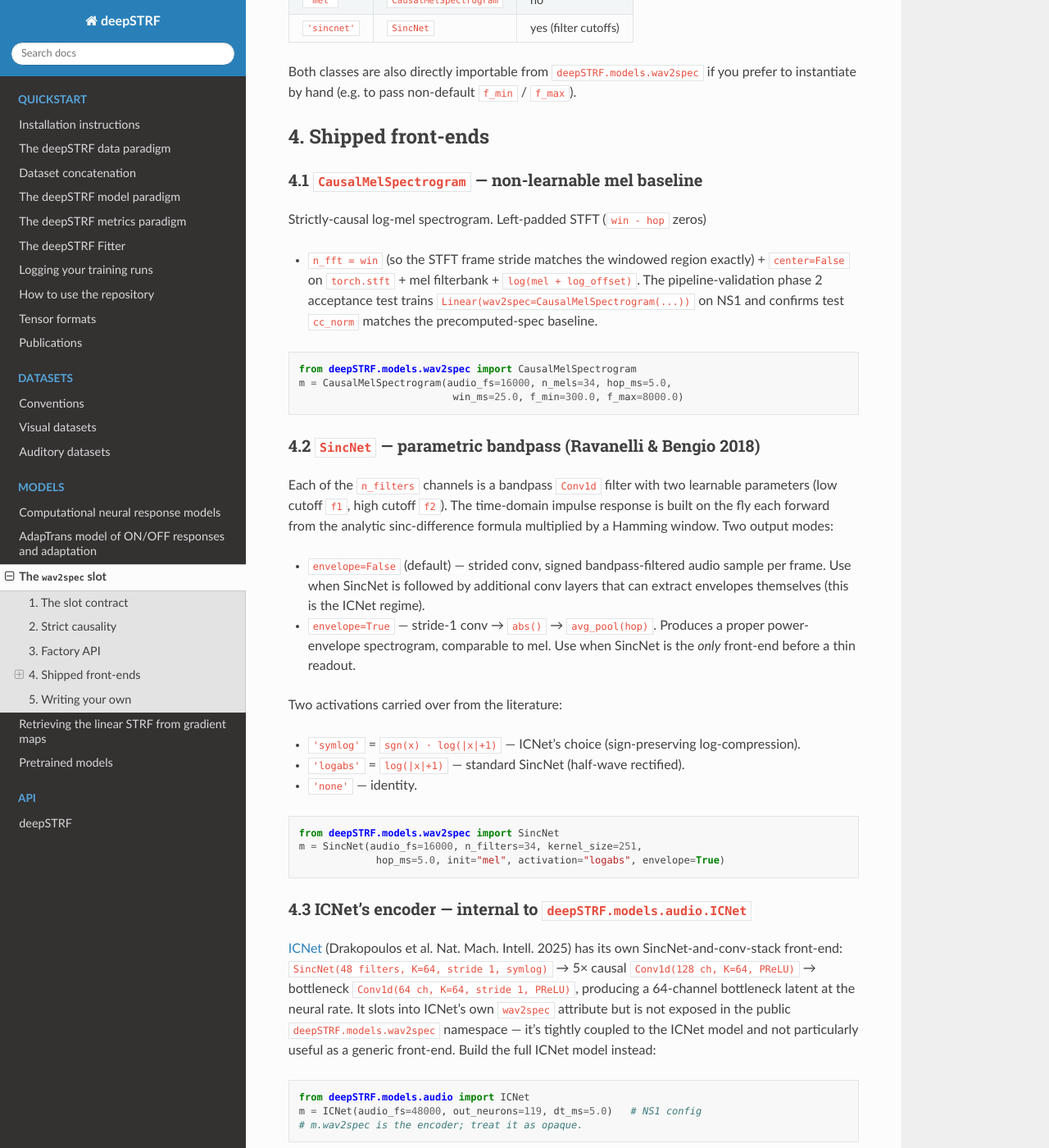
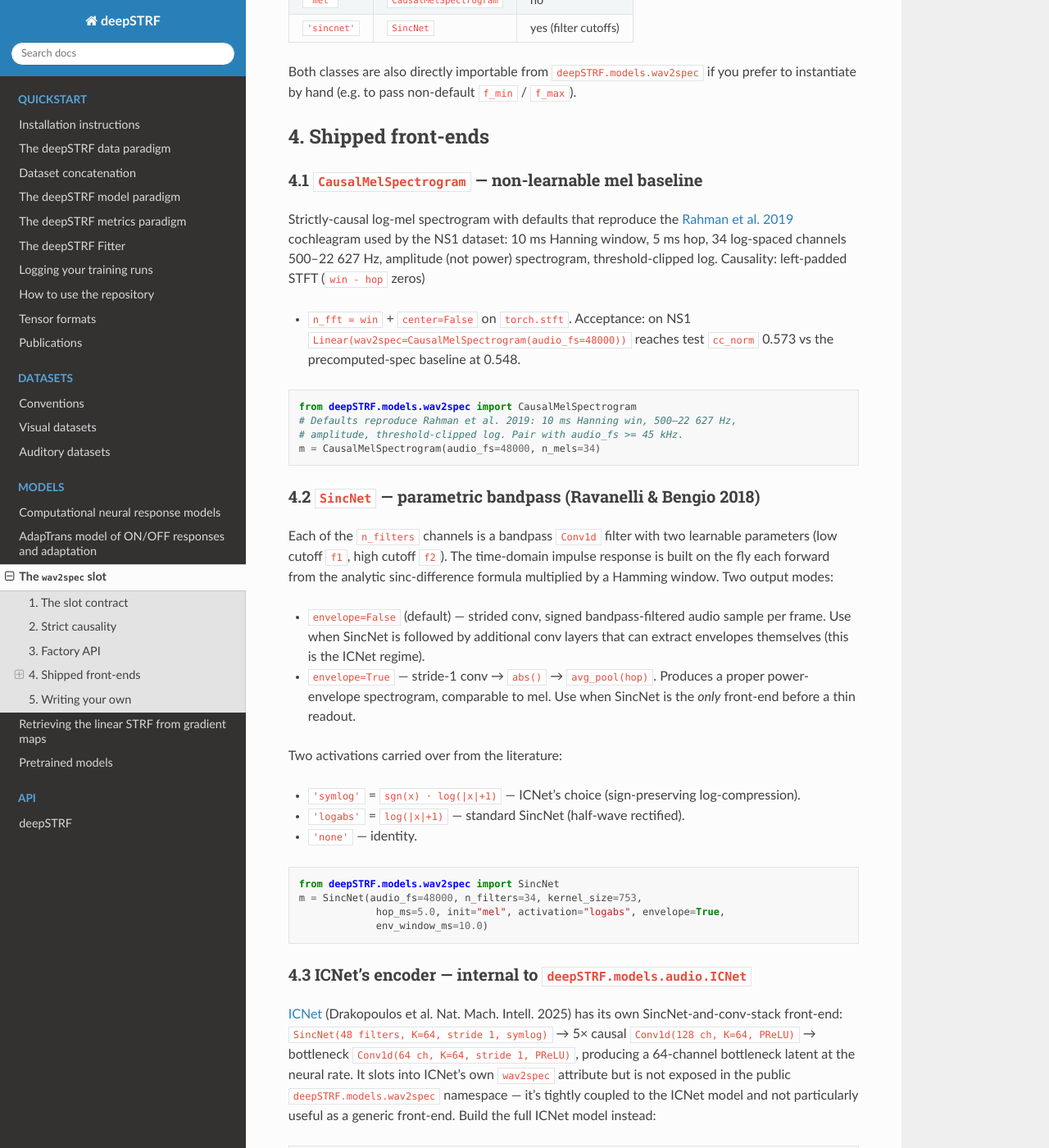
Before and after one commit to urancon/deepSTRF, a Sphinx documentation site: the page built from docs/_source/md/wav2spec.md, in a window 1280 px wide and 1400 px high, scrolled down 1539 px. Shown: the whole window at 82% size. Built offline with Sphinx 7.4.7 and the Read the Docs theme 3.1.0, drawn with Linux system fonts in a browser that asks for light colours; pages that are not in the unit, such as notebooks, are missing from menus.

Commit message:
docs: align notebook + wav2spec.md with corrected ICNet config
Notebook updates:
- intro reflects 48 kHz / 5 ms default (was 16 kHz)
- imports now include poisson_loss
- fit_and_report helper takes an optional ``loss_fn`` kwarg
- ICNet cell uses ``loss_fn=poisson_loss, lr=4e-4, max_epochs=100``
  (the paper's hyperparameters; the previous ``lr=1e-3, max_epochs=30,
  MSE loss`` config underfit at test cc_norm ≈ 0.03)
- new "What did SincNet learn?" cell — plots init vs trained cutoffs
  and reports the relative drift (typically < 1e-4)
- final results table updated to single-seed GPU numbers:
    spec baseline           0.548
    wav + Rahman causal mel 0.573
    wav + SincNet (env)     0.340
    wav + ICNet             0.659

wav2spec.md:
- CausalMelSpectrogram example now uses the Rahman defaults (audio_fs=48k,
  no need to override f_min/f_max/win_ms — they're the right values by
  default)
- SincNet example bumped to kernel_size=753 + env_window_ms=10 to mirror
  the notebook's NS1 setup

````diff
--- a/docs/_source/md/wav2spec.md
+++ b/docs/_source/md/wav2spec.md
@@ -76,17 +76,20 @@ Both classes are also directly importable from
 
 ### 4.1 `CausalMelSpectrogram` — non-learnable mel baseline
 
-Strictly-causal log-mel spectrogram. Left-padded STFT (`win - hop` zeros)
-+ `n_fft = win` (so the STFT frame stride matches the windowed region
-exactly) + `center=False` on `torch.stft` + mel filterbank + `log(mel +
-log_offset)`. The pipeline-validation phase 2 acceptance test trains
-`Linear(wav2spec=CausalMelSpectrogram(...))` on NS1 and confirms test
-`cc_norm` matches the precomputed-spec baseline.
+Strictly-causal log-mel spectrogram with defaults that reproduce the
+[Rahman et al. 2019](https://doi.org/10.1371/journal.pcbi.1006618)
+cochleagram used by the NS1 dataset: 10 ms Hanning window, 5 ms hop,
+34 log-spaced channels 500–22 627 Hz, amplitude (not power) spectrogram,
+threshold-clipped log. Causality: left-padded STFT (`win - hop` zeros)
++ `n_fft = win` + `center=False` on `torch.stft`. Acceptance: on NS1
+``Linear(wav2spec=CausalMelSpectrogram(audio_fs=48000))`` reaches
+test ``cc_norm`` 0.573 vs the precomputed-spec baseline at 0.548.
 
 ```python
 from deepSTRF.models.wav2spec import CausalMelSpectrogram
-m = CausalMelSpectrogram(audio_fs=16000, n_mels=34, hop_ms=5.0,
-                          win_ms=25.0, f_min=300.0, f_max=8000.0)
+# Defaults reproduce Rahman et al. 2019: 10 ms Hanning win, 500–22 627 Hz,
+# amplitude, threshold-clipped log. Pair with audio_fs >= 45 kHz.
+m = CausalMelSpectrogram(audio_fs=48000, n_mels=34)
 ```
 
 ### 4.2 `SincNet` — parametric bandpass (Ravanelli & Bengio 2018)
@@ -114,8 +117,9 @@ Two activations carried over from the literature:
 
 ```python
 from deepSTRF.models.wav2spec import SincNet
-m = SincNet(audio_fs=16000, n_filters=34, kernel_size=251,
-             hop_ms=5.0, init="mel", activation="logabs", envelope=True)
+m = SincNet(audio_fs=48000, n_filters=34, kernel_size=753,
+             hop_ms=5.0, init="mel", activation="logabs", envelope=True,
+             env_window_ms=10.0)
 ```
 
 ### 4.3 ICNet's encoder — internal to `deepSTRF.models.audio.ICNet`
````
Also changed, not shown: 1 other file.
